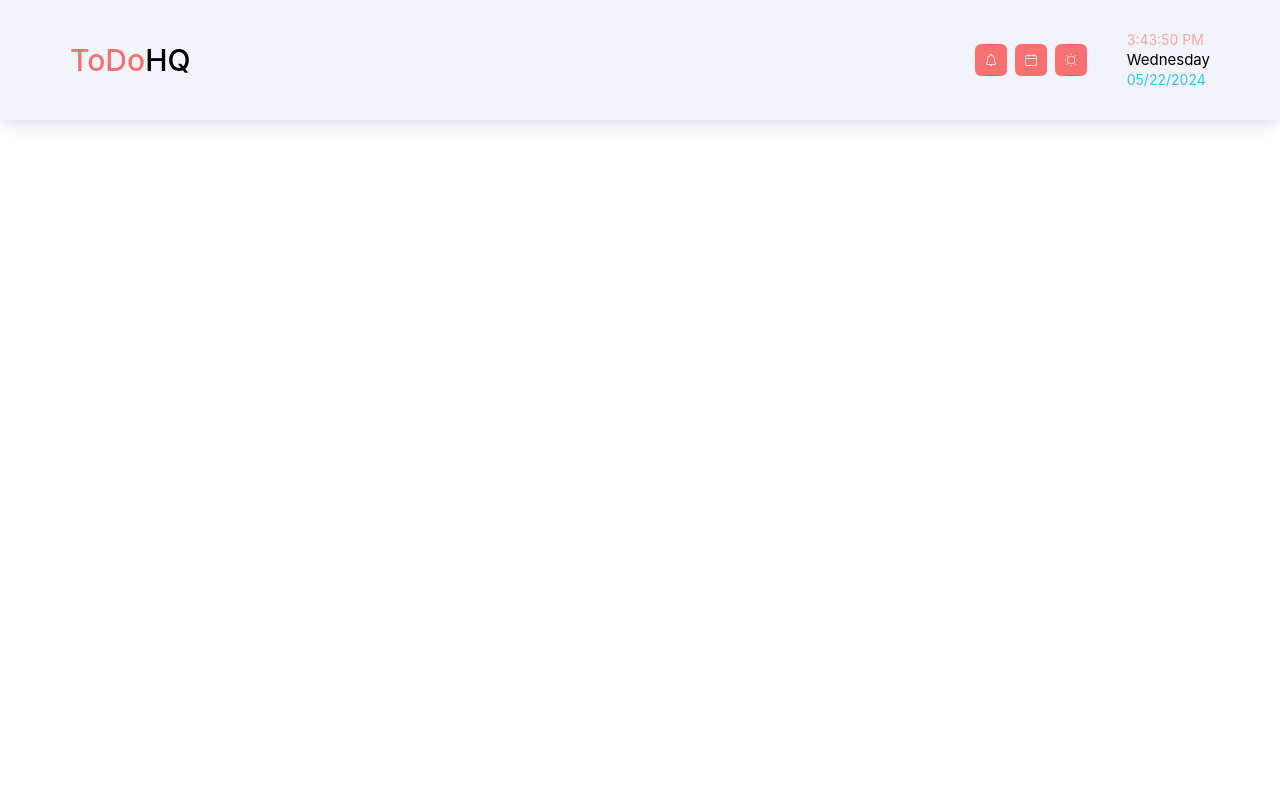
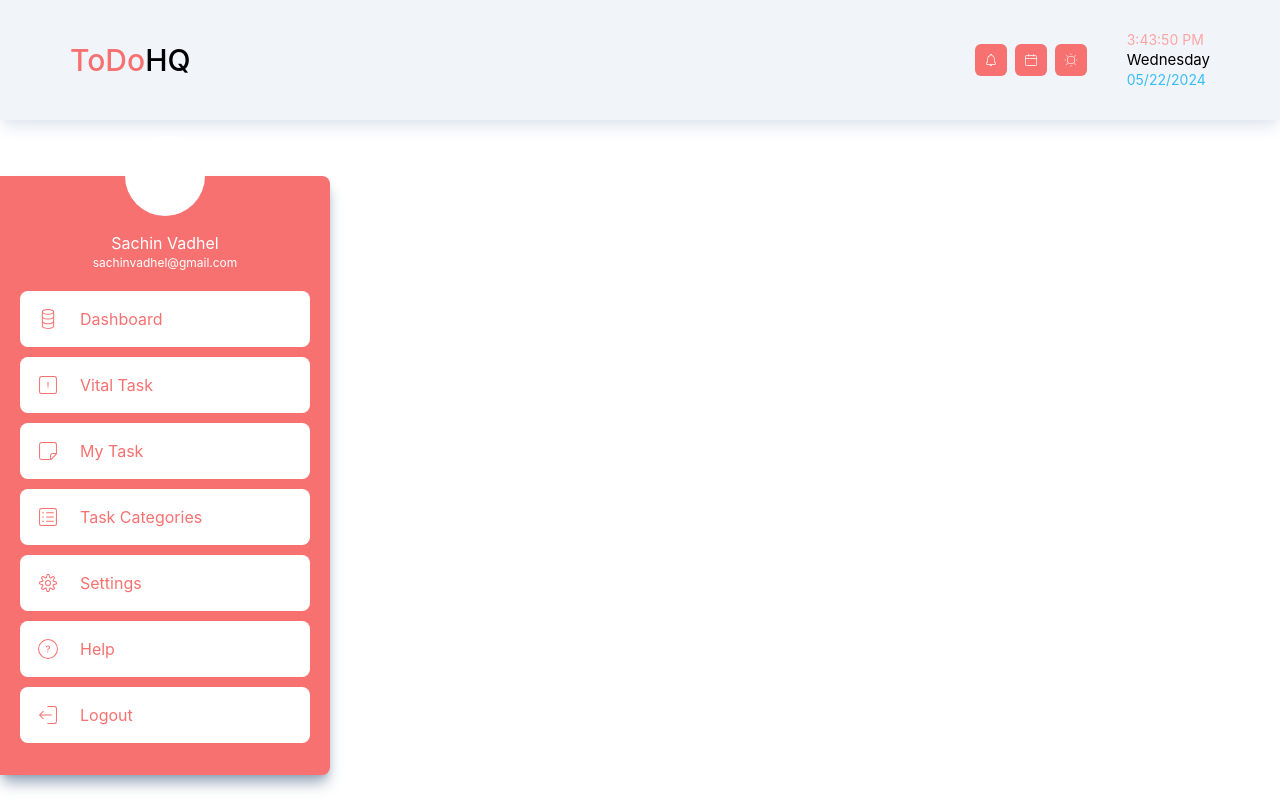
Before and after one commit to LuckyFoxCode/react-todo, a React (Vite) app: page / in a window 1280 px wide. Built offline with nearby package versions, Linux system fonts and the light colour scheme.

Commit message:
Add: SideNav layout

```diff
--- a/src/app/App.tsx
+++ b/src/app/App.tsx
@@ -1,9 +1,12 @@
-import { Header } from '@/layout';
+import { Header, SideNav } from '@/layout';
 
 export const App = () => {
   return (
     <>
       <Header />
+      <main className='flex pt-14'>
+        <SideNav />
+      </main>
     </>
   );
 };
--- /dev/null
+++ b/src/components/AsideNav/AsideNav.tsx
@@ -0,0 +1,73 @@
+import { Box, Icon } from '@/ui';
+import {
+  CiCircleQuestion,
+  CiDatabase,
+  CiLogout,
+  CiSettings,
+  CiSquareInfo,
+  CiStickyNote,
+  CiViewList,
+} from 'react-icons/ci';
+
+export const AsideNav: React.FC = () => {
+  return (
+    <ul className='flex flex-col gap-y-[10px]'>
+      <li className='flex items-center p-4 rounded-lg bg-white text-red-400'>
+        <Icon
+          name={CiDatabase}
+          size={24}
+          className='mr-5'
+        />
+        <span>Dashboard</span>
+      </li>
+      <li className='flex items-center p-4 rounded-lg bg-white text-red-400'>
+        <Icon
+          name={CiSquareInfo}
+          size={24}
+          className='mr-5'
+        />
+        <span>Vital Task</span>
+      </li>
+      <li className='flex items-center p-4 rounded-lg bg-white text-red-400'>
+        <Icon
+          name={CiStickyNote}
+          size={24}
+          className='mr-5'
+        />
+        <span>My Task</span>
+      </li>
+      <li className='flex items-center p-4 rounded-lg bg-white text-red-400'>
+        <Icon
+          name={CiViewList}
+          size={24}
+          className='mr-5'
+        />
+        <span>Task Categories</span>
+      </li>
+      <li className='flex items-center p-4 rounded-lg bg-white text-red-400'>
+        <Icon
+          name={CiSettings}
+          size={24}
+          className='mr-5'
+        />
+        <span>Settings</span>
+      </li>
+      <li className='flex items-center p-4 rounded-lg bg-white text-red-400'>
+        <Icon
+          name={CiCircleQuestion}
+          size={24}
+          className='mr-5'
+        />
+        <span>Help</span>
+      </li>
+      <Box className='flex items-center p-4 rounded-lg bg-white text-red-400'>
+        <Icon
+          name={CiLogout}
+          size={24}
+          className='mr-5'
+        />
+        <span>Logout</span>
+      </Box>
+    </ul>
+  );
+};
--- /dev/null
+++ b/src/components/AsideNav/index.ts
@@ -0,0 +1 @@
+export * from './AsideNav';
--- a/src/components/index.ts
+++ b/src/components/index.ts
@@ -1 +1,2 @@
+export * from './AsideNav/';
 export * from './ThemeSwitcher/';
--- /dev/null
+++ b/src/layout/SideNav/SideNav.tsx
@@ -0,0 +1,12 @@
+import { AsideNav } from '@/components';
+import { UserAvatar, UserInfo } from './ui';
+
+export const SideNav: React.FC = () => {
+  return (
+    <aside className='relative w-full max-w-[330px] px-5 pt-[55px] pb-8 rounded-r-[8px] bg-red-400 text-white shadow-lg shadow-slate-400'>
+      <UserAvatar />
+      <UserInfo />
+      <AsideNav />
+    </aside>
+  );
+};
--- /dev/null
+++ b/src/layout/SideNav/index.ts
@@ -0,0 +1 @@
+export * from './SideNav';
--- /dev/null
+++ b/src/layout/SideNav/ui/UserAvatar.tsx
@@ -0,0 +1,7 @@
+import { Box } from '@/ui';
+
+export const UserAvatar: React.FC = () => {
+  return (
+    <Box className='absolute -top-[40px] left-1/2 -translate-x-1/2 w-20 h-20 rounded-full bg-white' />
+  );
+};
--- /dev/null
+++ b/src/layout/SideNav/ui/UserInfo.tsx
@@ -0,0 +1,13 @@
+import { Box } from '@/ui';
+
+export const UserInfo: React.FC = () => {
+  return (
+    <Box
+      position='col'
+      className='items-center text-white mb-5'
+    >
+      <span>Sachin Vadhel</span>
+      <span className='text-xs'>sachinvadhel@gmail.com</span>
+    </Box>
+  );
+};
--- /dev/null
+++ b/src/layout/SideNav/ui/index.ts
@@ -0,0 +1,2 @@
+export * from './UserAvatar';
+export * from './UserInfo';
--- a/src/layout/index.ts
+++ b/src/layout/index.ts
@@ -1 +1,2 @@
 export * from './Header/';
+export * from './SideNav/';
```
